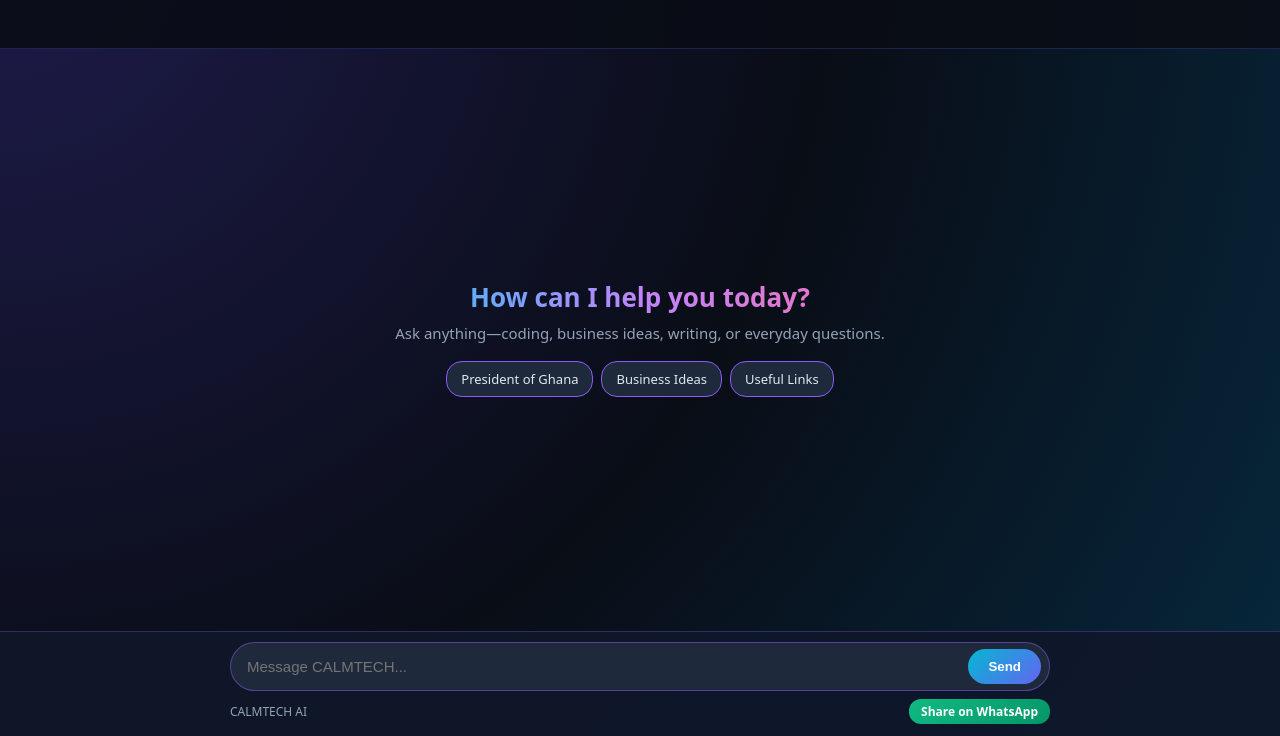
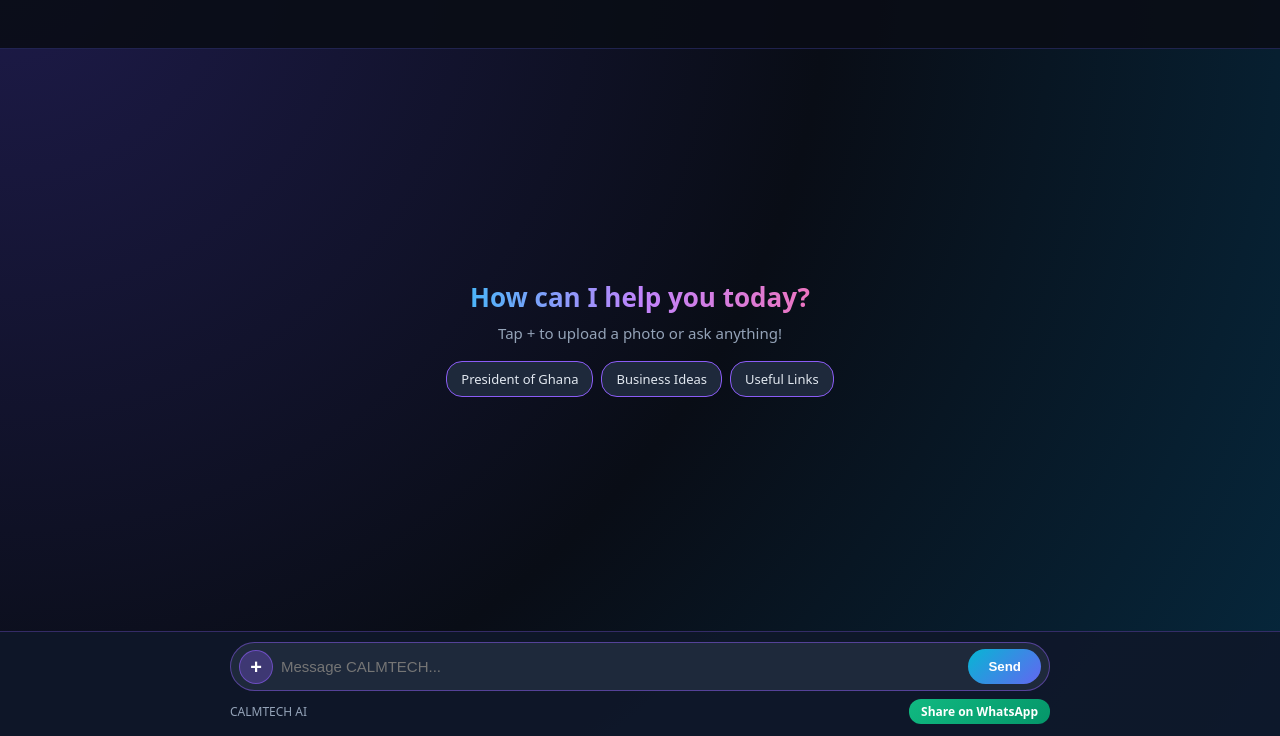
Before and after one commit to calm88390-beep/calmtech-ai, a plain HTML site: page index.html in a window 1280 px wide. Shown: the part 64-800 px from the top of the page. Drawn offline with Linux system fonts and the light colour scheme.

Commit message:
Update index.html

```diff
--- a/index.html
+++ b/index.html
@@ -23,10 +23,13 @@ header{display:flex;justify-content:space-between;align-items:center;padding:12p
 .u .msg{background:linear-gradient(135deg,#2563eb,#7c3aed);color:#fff;border-bottom-right-radius:4px}
 .b .msg{background:rgba(30,41,59,.88);color:#f1f5f9;border:1px solid rgba(148,163,184,.2);border-bottom-left-radius:4px}
 .b a{color:#38bdf8;font-weight:600;text-decoration:underline}
+.msg img{max-width:100%;max-height:220px;border-radius:10px;margin-bottom:6px;display:block}
 .th{color:#c084fc;font-style:italic}
 .bbar{background:rgba(15,23,42,.92);border-top:1px solid rgba(139,92,246,.3);padding:10px 14px 12px;flex-shrink:0}
-.iw{max-width:820px;margin:0 auto;display:flex;gap:8px;background:#1e293b;padding:6px 8px 6px 16px;border-radius:28px;border:1px solid rgba(139,92,246,.5)}
-input{flex:1;background:transparent;border:none;color:#fff;font-size:15px;outline:none}
+#pbar{display:none;max-width:820px;margin:0 auto 8px;background:rgba(124,58,237,.25);border:1px solid #a855f7;padding:5px 12px;border-radius:14px;font-size:13px;justify-content:space-between;align-items:center}
+.iw{max-width:820px;margin:0 auto;display:flex;gap:8px;align-items:center;background:#1e293b;padding:6px 8px;border-radius:28px;border:1px solid rgba(139,92,246,.5)}
+#pbtn{width:34px;height:34px;border-radius:50%;border:1px solid rgba(139,92,246,.6);background:rgba(139,92,246,.3);color:#fff;font-size:20px;font-weight:700;cursor:pointer;flex-shrink:0;line-height:1}
+#inp{flex:1;background:transparent;border:none;color:#fff;font-size:15px;outline:none}
 #btn{background:linear-gradient(135deg,#06b6d4,#6366f1);color:#fff;border:none;padding:10px 20px;border-radius:22px;font-weight:700;cursor:pointer}
 button:disabled{opacity:.45}
 .foot{max-width:820px;margin:8px auto 0;display:flex;justify-content:space-between;align-items:center;font-size:12px;color:#94a3b8}
@@ -38,19 +41,21 @@ button:disabled{opacity:.45}
 <div id="hp"><div style="display:flex;justify-content:space-between;margin-bottom:8px;font-weight:700;color:#38bdf8"><span>Previous Chats</span><span style="cursor:pointer" onclick="togH()">✕</span></div><div id="hl"></div></div>
 <div class="ad"><script>atOptions={'key':'ed327d85d05c1d6a827737110edd99bb','format':'iframe','height':50,'width':320,'params':{}};</script><script src="https://bauval.org"></script></div>
 <div id="chat"></div>
-<div class="bbar"><div class="iw"><input id="inp" placeholder="Message CALMTECH..." onkeypress="if(event.key==='Enter')send()"><button type="button" id="btn" onclick="send()">Send</button></div><div class="foot"><span>CALMTECH AI</span><a class="share" href="https://whatsapp.com" target="_blank">Share on WhatsApp</a></div></div>
+<div class="bbar"><div id="pbar"><span id="plbl">Image attached</span><span style="cursor:pointer;color:#f87171;font-weight:bold;padding:0 6px" onclick="clrImg()">✕</span></div><div class="iw"><input type="file" id="fin" accept="image/*" style="display:none" onchange="pickImg(event)"><button type="button" id="pbtn" title="Upload photo" onclick="document.getElementById('fin').click()">+</button><input id="inp" placeholder="Message CALMTECH..." onkeypress="if(event.key==='Enter')send()"><button type="button" id="btn" onclick="send()">Send</button></div><div class="foot"><span>CALMTECH AI</span><a class="share" href="https://whatsapp.com" target="_blank">Share on WhatsApp</a></div></div>
 <script>
-let chats=JSON.parse(localStorage.getItem("ct_chats")||"{}"),sid="u_"+Math.random().toString(36).slice(2,10);
+let chats=JSON.parse(localStorage.getItem("ct_chats")||"{}"),sid="u_"+Math.random().toString(36).slice(2,10),upImg=null;
+function pickImg(e){const f=e.target.files[0];if(!f)return;if(f.size>10*1024*1024){alert("Max 10 MB image.");e.target.value="";return;}const r=new FileReader();r.onload=ev=>{const d=ev.target.result;upImg={mime:f.type,data:d.split(",")[1],url:d};document.getElementById("plbl").textContent="Attached: "+f.name;document.getElementById("pbar").style.display="flex";};r.readAsDataURL(f);}
+function clrImg(){upImg=null;document.getElementById("fin").value="";document.getElementById("pbar").style.display="none";}
 function save(){localStorage.setItem("ct_chats",JSON.stringify(chats));renH();}
 function togH(){const p=document.getElementById("hp");p.style.display=p.style.display==="block"?"none":"block";renH();}
 function renH(){const l=document.getElementById("hl"),ids=Object.keys(chats).reverse();l.innerHTML=ids.length?ids.map(id=>`<div class="hi ${id===sid?'act':''}" onclick="loadC('${id}')"><span style="overflow:hidden;text-overflow:ellipsis;white-space:nowrap;flex:1">${esc(chats[id].t||'Chat')}</span><span style="color:#f87171;margin-left:8px" onclick="delC(event,'${id}')">×</span></div>`).join(""):'<div style="color:#94a3b8;font-size:13px">No saved chats yet.</div>';}
 function loadC(id){sid=id;document.getElementById("hp").style.display="none";const b=document.getElementById("chat");b.innerHTML="";(chats[id]?.m||[]).forEach(x=>{b.innerHTML+=x.r==="u"?`<div class="row u"><div class="msg">${esc(x.t)}</div></div>`:`<div class="row b"><div class="msg">${fmt(x.t)}</div></div>`;});b.scrollTop=b.scrollHeight;}
 function delC(e,id){e.stopPropagation();delete chats[id];save();if(id===sid)newC();}
-function newC(){sid="u_"+Math.random().toString(36).slice(2,10);document.getElementById("hp").style.display="none";document.getElementById("chat").innerHTML='<div class="w" id="w"><div class="wt">How can I help you today?</div><div style="color:#94a3b8;font-size:15px;margin-bottom:14px">Ask anything—coding, business ideas, writing, or everyday questions.</div><div><span class="chip" onclick="ask(\'Who is the current President of Ghana?\')">President of Ghana</span><span class="chip" onclick="ask(\'Give me 5 profitable online business ideas in Ghana\')">Business Ideas</span><span class="chip" onclick="ask(\'Give me useful websites for learning free skills\')">Useful Links</span></div></div>';}
+function newC(){sid="u_"+Math.random().toString(36).slice(2,10);clrImg();document.getElementById("hp").style.display="none";document.getElementById("chat").innerHTML='<div class="w" id="w"><div class="wt">How can I help you today?</div><div style="color:#94a3b8;font-size:15px;margin-bottom:14px">Tap + to upload a photo or ask anything!</div><div><span class="chip" onclick="ask(\'Who is the current President of Ghana?\')">President of Ghana</span><span class="chip" onclick="ask(\'Give me 5 profitable online business ideas in Ghana\')">Business Ideas</span><span class="chip" onclick="ask(\'Give me useful websites for learning free skills\')">Useful Links</span></div></div>';}
 function ask(q){document.getElementById("inp").value=q;send();}
 function esc(t){return t.replace(/&/g,"&amp;").replace(/</g,"&lt;").replace(/>/g,"&gt;");}
 function fmt(t){return esc(t).split(/(\s+)/).map(w=>w.startsWith("http://")||w.startsWith("https://")?`<a href="${w}" target="_blank">${w}</a>`:w).join("");}
-async function send(){const i=document.getElementById("inp"),b=document.getElementById("btn"),c=document.getElementById("chat"),t=i.value.trim();if(!t||b.disabled)return;const w=document.getElementById("w");if(w)w.remove();if(!chats[sid])chats[sid]={t:t.slice(0,32),m:[]};chats[sid].m.push({r:"u",t:t});save();i.disabled=b.disabled=true;c.innerHTML+=`<div class="row u"><div class="msg">${esc(t)}</div></div>`;i.value="";const id="t"+Date.now();c.innerHTML+=`<div class="row b" id="${id}"><div class="msg th">Thinking...</div></div>`;c.scrollTop=c.scrollHeight;try{const r=await fetch("/chat",{method:"POST",headers:{"Content-Type":"application/json"},body:JSON.stringify({message:t,session_id:sid})});const d=await r.json();chats[sid].m.push({r:"b",t:d.reply});save();document.getElementById(id).innerHTML=`<div class="msg">${fmt(d.reply)}</div>`;}catch(e){document.getElementById(id).innerHTML=`<div class="msg">Error: ${esc(e.message)}</div>`;}i.disabled=b.disabled=false;i.focus();c.scrollTop=c.scrollHeight;}
+async function send(){const i=document.getElementById("inp"),b=document.getElementById("btn"),pb=document.getElementById("pbtn"),c=document.getElementById("chat"),t=i.value.trim();if((!t&&!upImg)||b.disabled)return;const w=document.getElementById("w");if(w)w.remove();const lbl=t||(upImg?"Analyze this image":"");if(!chats[sid])chats[sid]={t:lbl.slice(0,32),m:[]};chats[sid].m.push({r:"u",t:lbl});save();i.disabled=b.disabled=pb.disabled=true;c.innerHTML+=`<div class="row u"><div class="msg">${upImg?`<img src="${upImg.url}">`:""}${esc(lbl)}</div></div>`;const ms=upImg?{mime:upImg.mime,data:upImg.data}:null;i.value="";clrImg();const id="t"+Date.now();c.innerHTML+=`<div class="row b" id="${id}"><div class="msg th">${ms?"Analyzing photo...":"Thinking..."}</div></div>`;c.scrollTop=c.scrollHeight;try{const r=await fetch("/chat",{method:"POST",headers:{"Content-Type":"application/json"},body:JSON.stringify({message:t||"Analyze this image in detail.",session_id:sid,media:ms})});const d=await r.json();chats[sid].m.push({r:"b",t:d.reply});save();document.getElementById(id).innerHTML=`<div class="msg">${fmt(d.reply)}</div>`;}catch(e){document.getElementById(id).innerHTML=`<div class="msg">Error: ${esc(e.message)}</div>`;}i.disabled=b.disabled=pb.disabled=false;i.focus();c.scrollTop=c.scrollHeight;}
 newC();
 </script>
 <script data-cfasync="false" src="https://bauval.org"></script>
```
